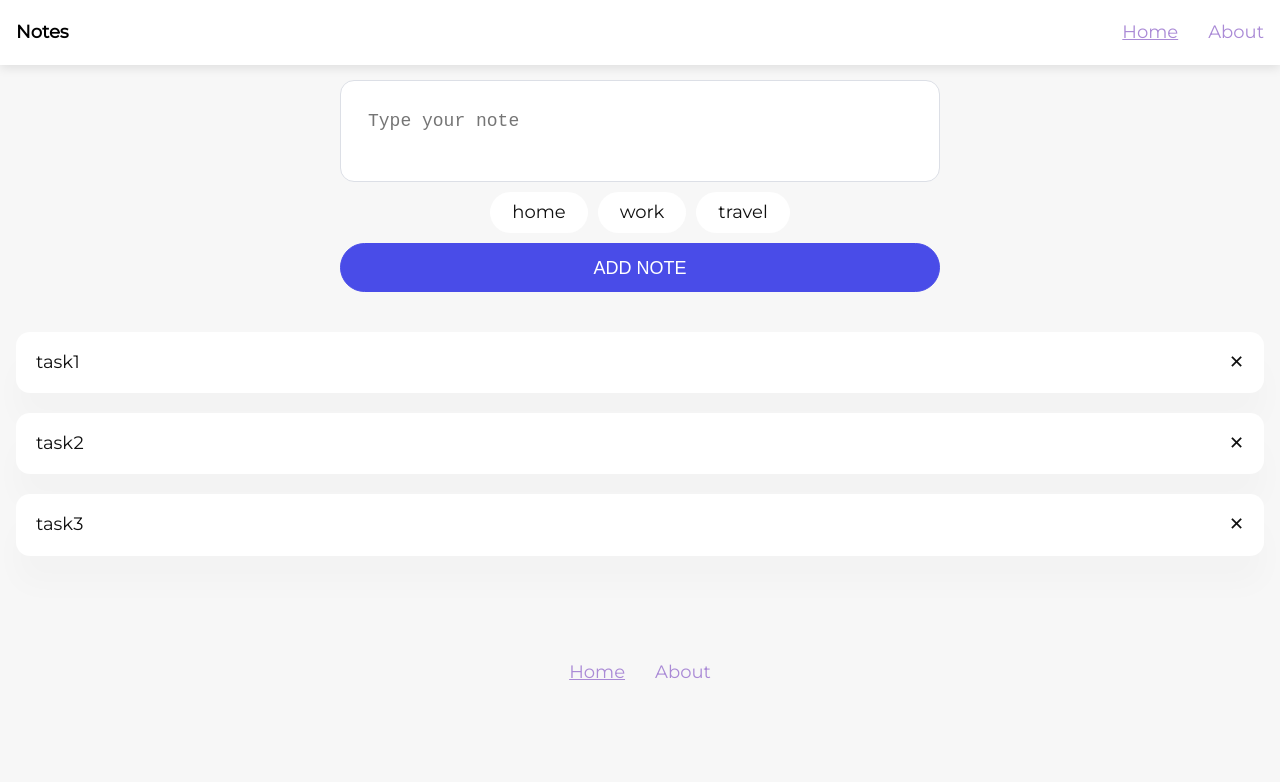
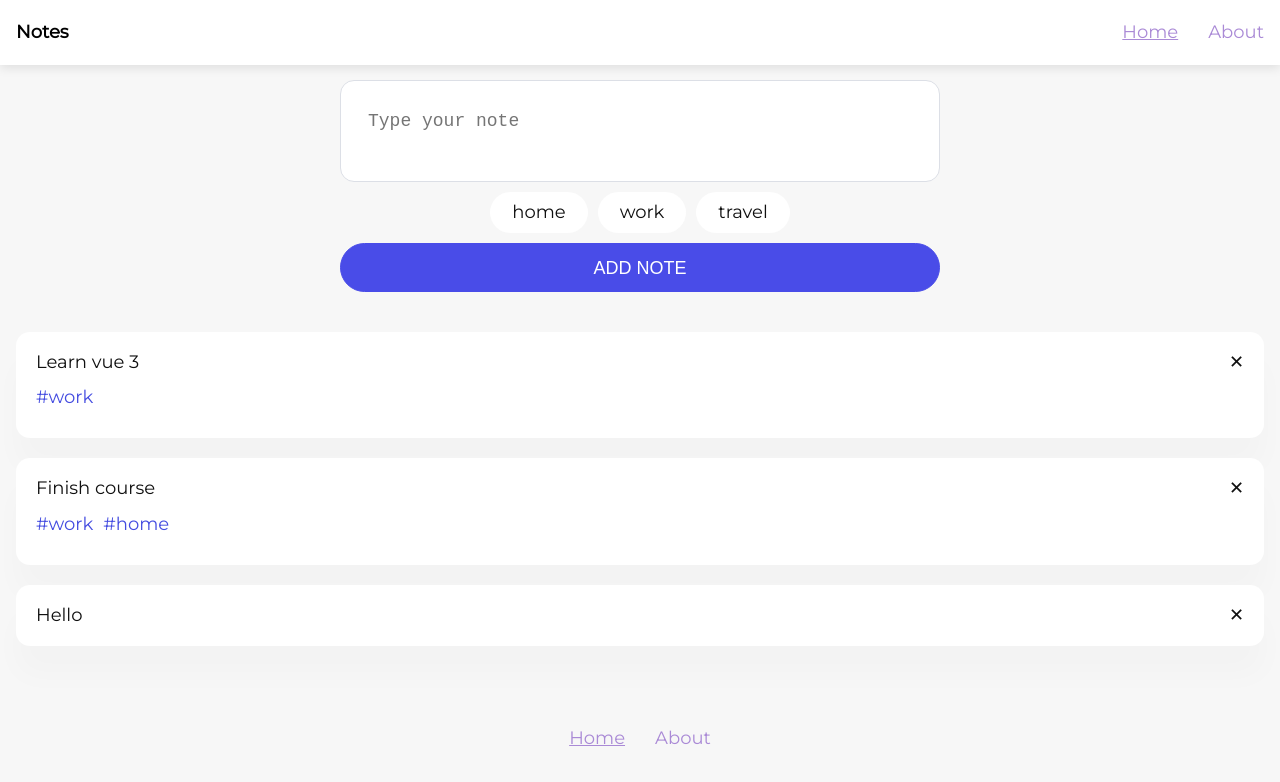
Before and after one commit to Incorrect111/vue-3-notes, a Vue app: page / in a window 1280 px wide. Shown: the top 782 px of the page. Built offline with nearby package versions, Linux system fonts and the light colour scheme.

Commit message:
render tags

```diff
--- a/src/App.vue
+++ b/src/App.vue
@@ -11,8 +11,8 @@
 </template>
 
 <script>
-import Header from './components/Header.vue'
-import Footer from './components/Footer.vue'
+import Header from './components/System/Header.vue'
+import Footer from './components/System/Footer.vue'
 import { site } from '@/_config'
 
 export default {
--- a/src/components/Notes/Form.vue
+++ b/src/components/Notes/Form.vue
@@ -34,6 +34,7 @@ export default {
     },
     handleTagClick(tag) {
       console.log(tag)
+      this.$emit('addTag', tag)
     }
   }
 }
--- a/src/components/Notes/List.vue
+++ b/src/components/Notes/List.vue
@@ -2,16 +2,27 @@
   <div class="notes-list">
     <div class="note-item" v-for="(note, index) in items" :key="index">
       <div class="note-header">
-          {{ note }}
-          <p style="cursor: pointer;" @click="$emit('onRemove', index)">&#x2715;</p>
+        {{ note.title }}
+        <p style="cursor: pointer" @click="$emit('onRemove', index)">
+          &#x2715;
+        </p>
       </div>
-      <!-- <div class="note-footer"></div> -->
+
+      <div class="note-footer">
+        <TagsList
+          isPreview
+          v-if="note.tags && note.tags.length > 0"
+          :items="note.tags"
+        />
+      </div>
     </div>
   </div>
 </template>
 
 <script>
+import TagsList from '@/components/UI/TagsList.vue'
 export default {
+  components: { TagsList },
   props: {
     items: {
       type: Array
--- a/src/components/Footer.vue
+++ b/src/components/System/Footer.vue
@@ -11,7 +11,7 @@
 </template>
 
 <script>
-import { app, links } from "../_config";
+import { app, links } from "../../_config";
 export default {
   data() {
     return {
--- a/src/components/Header.vue
+++ b/src/components/System/Header.vue
@@ -14,7 +14,7 @@
 </template>
 
 <script>
-import { app, links } from "../_config";
+import { app, links } from "../../_config";
 export default {
   data() {
     return {
--- a/src/components/UI/TagsList.vue
+++ b/src/components/UI/TagsList.vue
@@ -1,10 +1,17 @@
 <template>
   <div class="tags-list">
-    <div class="tag-item" v-for="tag in items" :key="tag" @click="$emit('onItemClick', tag)">
+    <div
+      class="tag-item"
+      v-for="tag in items"
+      :key="tag"
+      @click="$emit('onItemClick', tag)"
+      :class="{ isPreview: isPreview }"
+    >
       <span>{{ tag }}</span>
     </div>
   </div>
 </template>
+
 
 <script>
 export default {
@@ -12,6 +19,10 @@ export default {
     items: {
       type: Array,
       required: true
+    },
+      isPreview: {
+      type: Boolean,
+      default: false
     }
   }
 }
--- a/src/pages/home.vue
+++ b/src/pages/home.vue
@@ -1,5 +1,5 @@
 <template>
-  <Form @onSubmit="handleSubmit" />
+  <Form @onSubmit="handleSubmit" @addTag="handleTag" />
   <List @onRemove="handleRemove" :items="notes" />
 </template>
 
@@ -11,15 +11,35 @@ export default {
   components: { Form, List },
   data() {
     return {
-       notes: ['task1','task2','task3'],
+      notes: [
+        {
+          title: 'Learn vue 3',
+          tags: ['work']
+        },
+        {
+          title: 'Finish course',
+          tags: ['work', 'home']
+        },
+        {
+          title: 'Hello',
+          tags: []
+        }
+      ]
     }
   },
   methods: {
-    handleSubmit(note) {
-      this.notes.push(note)
+    handleSubmit(name) {
+      this.notes.push({
+        title: name,
+        tag: this.handleTag()
+      })
+      console.log(this.notes)
     },
     handleRemove(index) {
-      this.notes.splice(index, 1);
+      this.notes.splice(index, 1)
+    },
+    handleTag(tag) {
+      return tag
     }
   }
 }
```
